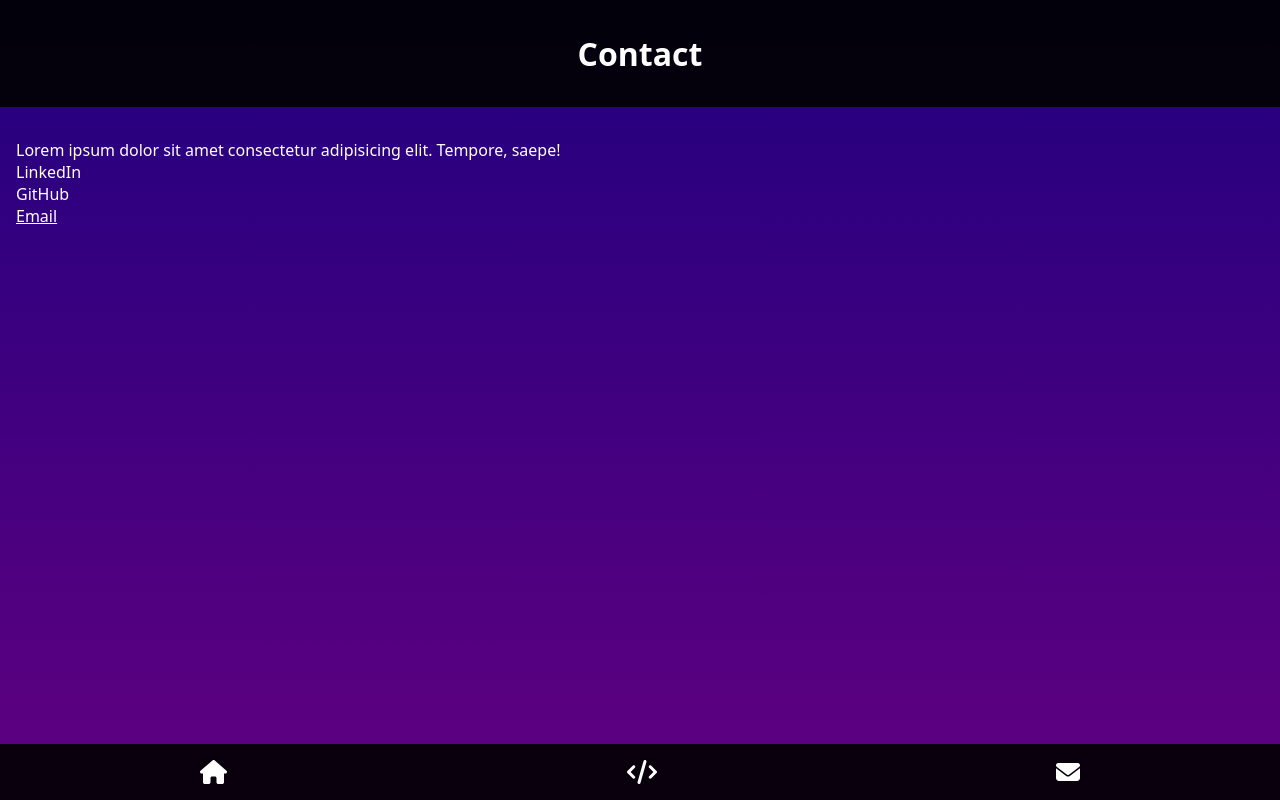
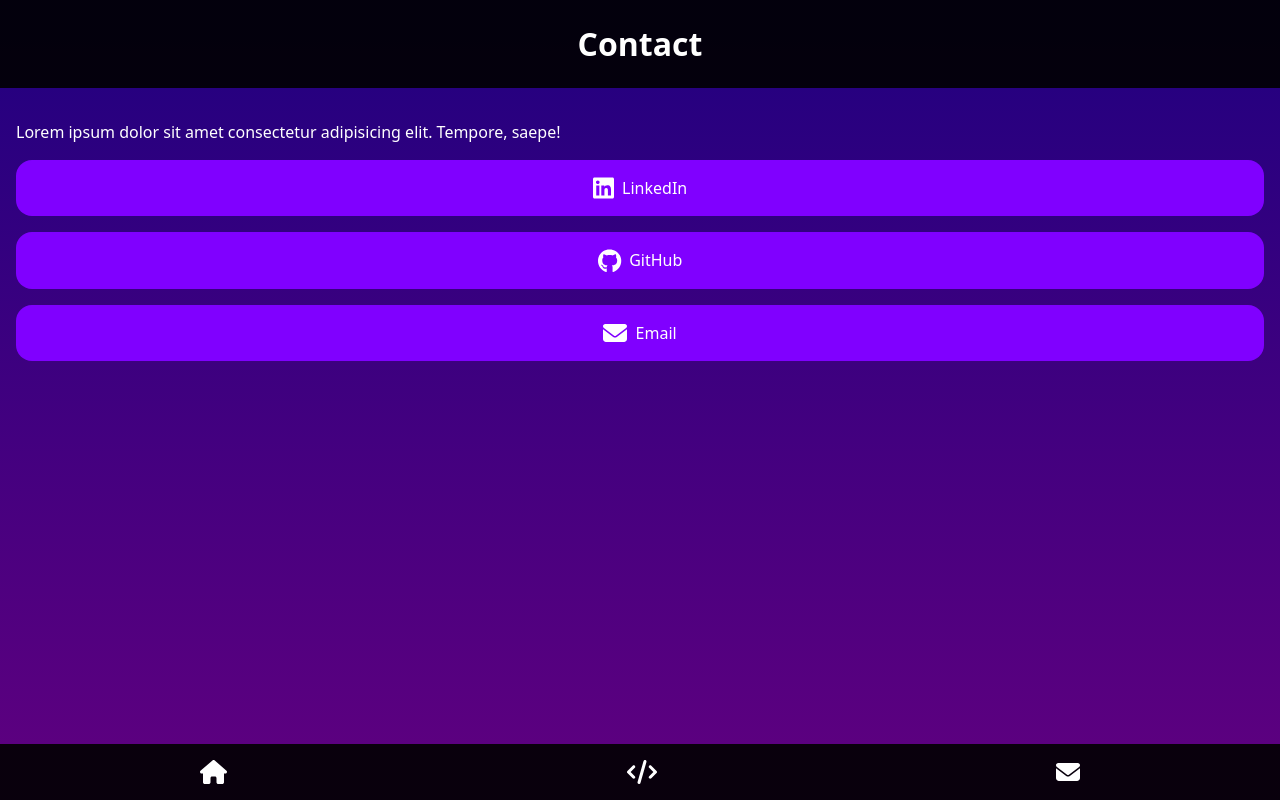
Before and after one commit to adamvp0103/my-portfolio, a React (Vite) app: page /contact in a window 1280 px wide. Built offline with nearby package versions, Linux system fonts and the light colour scheme.

Commit message:
Style contact page

```diff
--- a/src/components/Nav/Nav.module.css
+++ b/src/components/Nav/Nav.module.css
@@ -17,6 +17,8 @@
   text-align: center;
   text-decoration: none;
   color: #fff;
+
+  transition: background-color 0.1s, color 0.1s;
 }
 
 .link:hover {
@@ -25,4 +27,5 @@
 
 .link:hover * {
   color: #000;
+  transition: color 0.1s;
 }
--- a/src/index.css
+++ b/src/index.css
@@ -8,6 +8,7 @@
   box-sizing: border-box;
 
   font-family: system-ui;
+  line-height: 1.5rem;
   color: #fff;
 }
 
--- a/src/pages/Contact/Contact.module.css
+++ b/src/pages/Contact/Contact.module.css
@@ -0,0 +1,24 @@
+.message {
+  margin-bottom: 1rem;
+}
+
+.link {
+  display: block;
+  margin-bottom: 1rem;
+  border-radius: 1rem;
+  padding-block: 1rem;
+  background-color: var(--primary-color);
+  text-align: center;
+  text-decoration: none;
+  transition: background-color 0.1s, color 0.1s;
+}
+
+.link:hover {
+  background-color: #fff;
+  color: var(--primary-color);
+}
+
+.link:hover * {
+  color: var(--primary-color);
+  transition: color 0.1s;
+}
--- a/src/pages/Contact/Contact.tsx
+++ b/src/pages/Contact/Contact.tsx
@@ -1,5 +1,8 @@
+import { FontAwesomeIcon } from '@fortawesome/react-fontawesome';
 import sharedStyles from '../../shared/shared.module.css';
 import styles from './Contact.module.css';
+import { faGithub, faLinkedin } from '@fortawesome/free-brands-svg-icons';
+import { faEnvelope } from '@fortawesome/free-solid-svg-icons';
 
 export default function Contact() {
   return (
@@ -10,17 +13,25 @@ export default function Contact() {
 
       <div className={sharedStyles.page}>
         {/* TODO: Replace lorem with thank you message */}
-        <p>
+        <p className={styles.message}>
           Lorem ipsum dolor sit amet consectetur adipisicing elit. Tempore,
           saepe!
         </p>
         {/* TODO: Implement links */}
-        <a>LinkedIn</a>
-        <br />
-        <a>GitHub</a>
-        <br />
-        <a href="mailto:adamvp0103@gmail.com?subject=Employment%20Opportunity">
-          Email
+        <a className={styles.link} href="#">
+          <FontAwesomeIcon className={sharedStyles.icon} icon={faLinkedin} />
+          &nbsp;&nbsp;LinkedIn
+        </a>
+        <a className={styles.link} href="#">
+          <FontAwesomeIcon className={sharedStyles.icon} icon={faGithub} />
+          &nbsp;&nbsp;GitHub
+        </a>
+        <a
+          className={styles.link}
+          href="mailto:adamvp0103@gmail.com?subject=Employment%20Opportunity"
+        >
+          <FontAwesomeIcon className={sharedStyles.icon} icon={faEnvelope} />
+          &nbsp;&nbsp;Email
         </a>
       </div>
     </div>
--- a/src/pages/Home/Home.module.css
+++ b/src/pages/Home/Home.module.css
@@ -29,6 +29,7 @@
   background-color: var(--primary-color);
   font-size: 1rem;
   cursor: pointer;
+  transition: background-color 0.1s, color 0.1s;
 }
 
 .button:hover {
@@ -38,4 +39,5 @@
 
 .button:hover * {
   color: var(--primary-color);
+  transition: color 0.1s;
 }
--- a/src/pages/Projects/Projects.module.css
+++ b/src/pages/Projects/Projects.module.css
@@ -20,6 +20,7 @@
   background-color: var(--primary-color);
   font-size: 1rem;
   cursor: pointer;
+  transition: background-color 0.1s, color 0.1s;
 }
 
 .doubleButton > button:hover {
@@ -29,6 +30,7 @@
 
 .doubleButton > button:hover * {
   color: var(--primary-color);
+  transition: color 0.1s;
 }
 
 .description {
```
